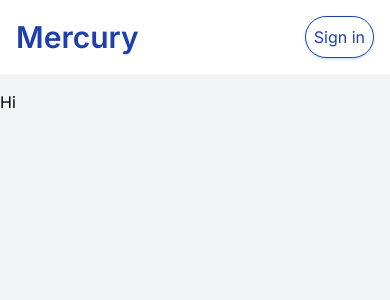
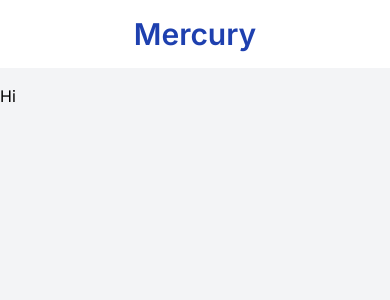
Before and after one commit to Saad135/mercury-sdlc, a Next.js app: page / in a window 390 px wide. Shown: the top 300 px of the page. Built offline with nearby package versions, Linux system fonts and the light colour scheme.

Commit message:
Make header layout for small screens

```diff
--- a/src/components/home-header.js
+++ b/src/components/home-header.js
@@ -5,13 +5,13 @@ export default function HomeHeader() {
   return (
     <>
       <div className="w-full bg-white">
-        <div className="container mx-auto mb-4 flex items-center justify-between p-4">
+        <div className="container mx-auto mb-4 flex items-center justify-center p-4 sm:justify-between">
           <HomeLogo />
 
           {/* Sign In button */}
           <SignInButton
             className={
-              "rounded-full border border-blue-800 p-2 text-blue-800 shadow shadow-blue-200 hover:shadow-sm active:bg-blue-800 active:text-white"
+              "hidden rounded-full border border-blue-800 p-2 text-blue-800 shadow shadow-blue-200 hover:shadow-sm active:bg-blue-800 active:text-white sm:block"
             }
           />
         </div>
```
